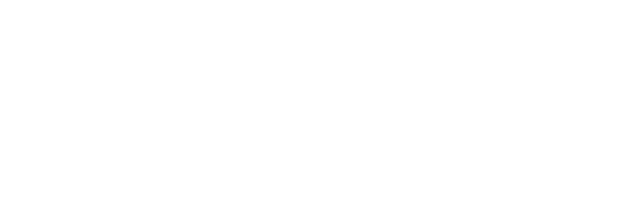
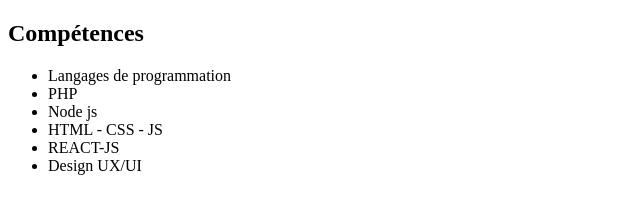
Before and after one commit to aldokpanou/git-mon-cv, a plain HTML site: page index.html in a window 1280 px wide. Shown: the whole page, without its empty margins (0-640 px from the left). Drawn offline with Linux system fonts and the light colour scheme.

Commit message:
mise en place de la section competences

```diff
--- a/index.html
+++ b/index.html
@@ -9,7 +9,17 @@
 </head>
 
 <body>
-
+<section class="skills">
+    <h2>Compétences</h2>
+    <ul>
+        <li>Langages de programmation</li>
+        <li>PHP</li>
+        <li>Node js</li>
+        <li>HTML - CSS - JS</li>
+        <li>REACT-JS</li>
+        <li>Design UX/UI</li>
+    </ul>
+</section>
 </body>
 
 </html>
```
